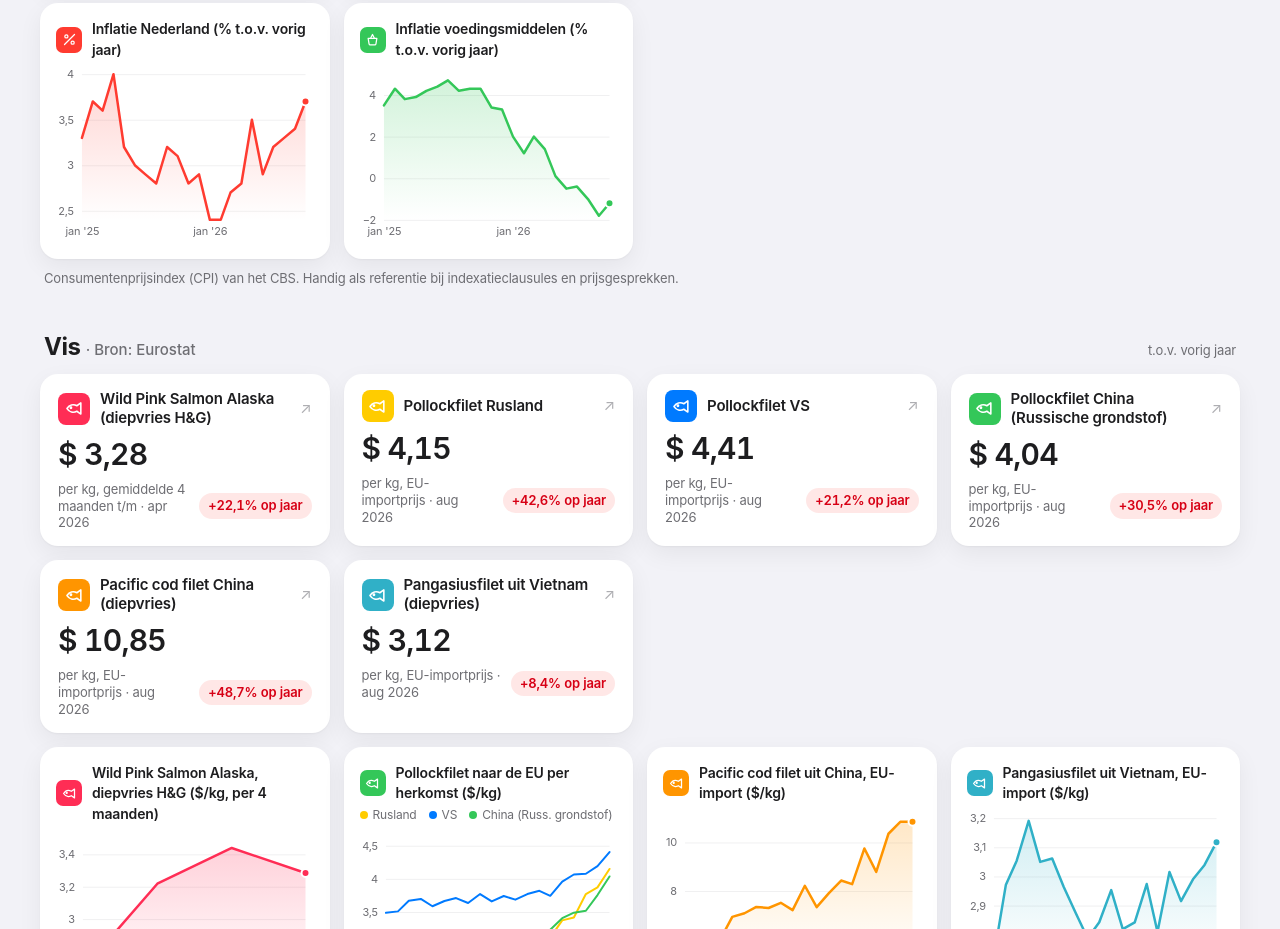
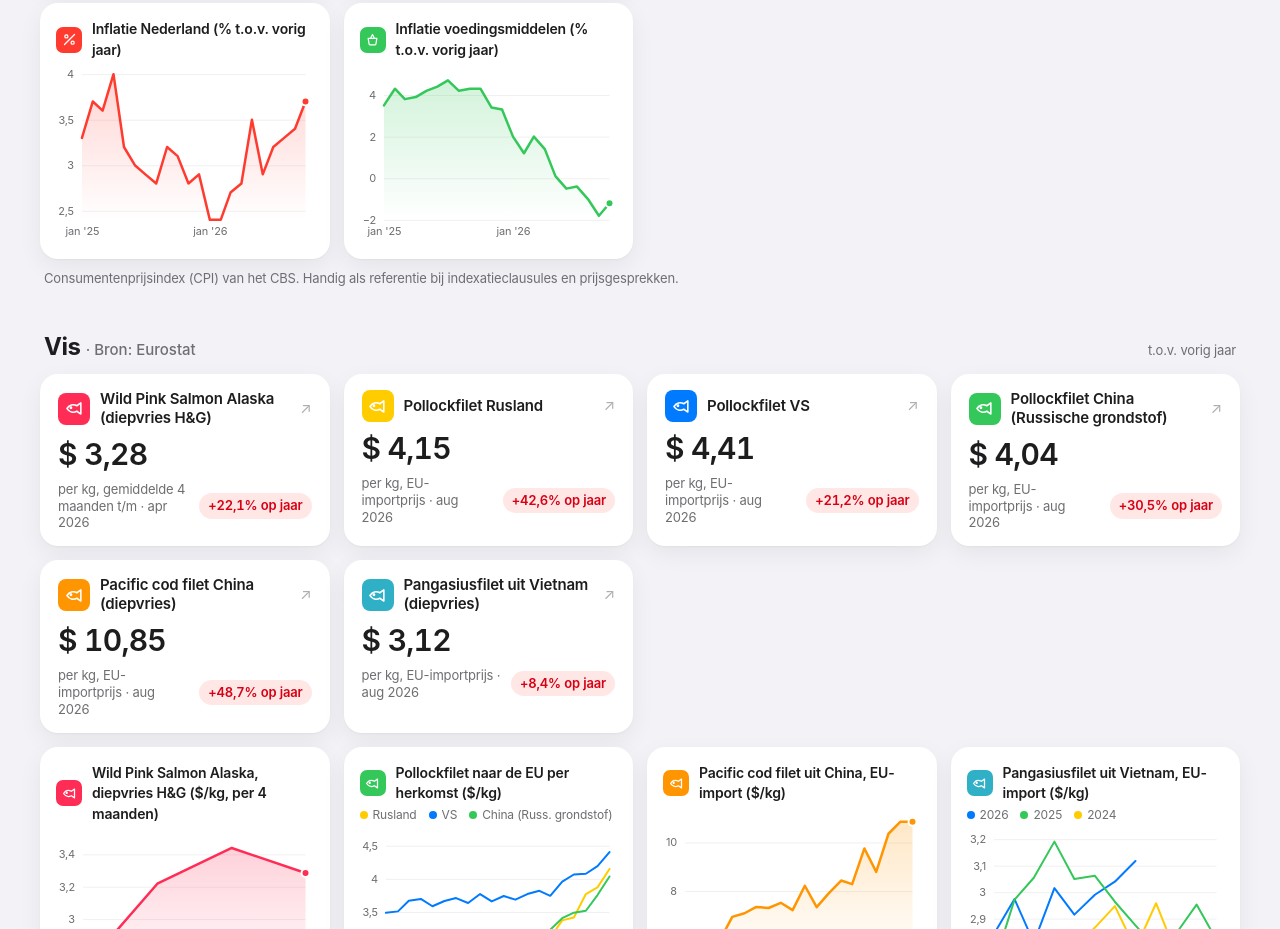
Before and after one commit to grondstoffenmonitor/grondstoffenmonitor.github.io, a plain HTML site: page index.html in a window 1280 px wide. Shown: the part 3272-4201 px from the top of the page. Drawn offline with nearby package versions, Linux system fonts and the light colour scheme.

Commit message:
Pangasius: jaarvergelijking

```diff
--- a/index.html
+++ b/index.html
@@ -266,7 +266,7 @@ function lijn(box, series, opt) {
     .call(d3.axisLeft(y).ticks(nt).tickSize(-(w - m.l - m.r)).tickFormat(fmtTick)).call((g) => g.selectAll('.tick text').attr('x', -8));
   svg.append('g').attr('class', 'as').attr('transform', `translate(0,${h - m.b + 4})`)
     .call(d3.axisBottom(x).ticks(Math.max(2, Math.min(6, Math.floor((w - m.l) / 80)))).tickSize(0)
-      .tickFormat((d) => opt.dag ? `${d.getUTCDate()} ${MND[d.getUTCMonth()]}` : `${MND[d.getUTCMonth()]} '${String(d.getUTCFullYear()).slice(2)}`));
+      .tickFormat((d) => opt.mnd ? MND[d.getUTCMonth()] : opt.dag ? `${d.getUTCDate()} ${MND[d.getUTCMonth()]}` : `${MND[d.getUTCMonth()]} '${String(d.getUTCFullYear()).slice(2)}`));
   const line = d3.line().x((d) => x(parse(d[0]))).y((d) => y(d[1]));
   if (series.length === 1) {
     const id = 'g' + Math.random().toString(36).slice(2);
@@ -294,7 +294,7 @@ function lijn(box, series, opt) {
     regel.attr('x1', cx).attr('x2', cx).style('display', null);
     punt.selectAll('*').remove();
     tip.node().replaceChildren();
-    tip.append('div').attr('class', 't').text(periode(best));
+    tip.append('div').attr('class', 't').text(opt.mnd ? MND[+best.slice(5, 7) - 1] : periode(best));
     series.forEach((s) => {
       const v = s.reeks.find((d) => d[0] === best); if (!v) return;
       punt.append('circle').attr('r', 4).attr('cx', cx).attr('cy', y(v[1])).style('fill', s.kleur).style('stroke', 'var(--card)').attr('stroke-width', 2);
@@ -322,10 +322,15 @@ function teken(data) {
     const kaart = el('div', 'mini');
     const kop = el('div', 'mini-kop'); kop.append(icoon(id), el('span', null, k.titel));
     const g = el('div', 'grafiek'); kaart.append(kop, g); (['diesel', 'benzine'].includes(k.id) ? bk : ['cpi', 'cpi_voeding'].includes(k.id) ? ik : ['zalm', 'pollock', 'kabeljauw', 'pangasius'].includes(k.id) ? vk : klein).appendChild(kaart);
+    if (k.id === 'pangasius' && !k.lijnen) { // jaarvergelijking: per jaar een lijn over jan-dec
+      const jk = {2026: '--blue', 2025: '--green', 2024: '--yellow'};
+      const jaren = [...new Set(k.reeks.map((d) => d[0].slice(0, 4)))].sort().reverse();
+      k = {...k, mnd: true, lijnen: jaren.map((j) => ({naam: j, kleur: jk[j] || '--purple', reeks: k.reeks.filter((d) => d[0].startsWith(j)).map((d) => ['2000' + d[0].slice(4), d[1]])}))};
+    }
     if (k.lijnen) { const lg = el('div', 'mini-leg'); k.lijnen.forEach((l) => { const s = el('span'); const sw = el('span', 'sw'); sw.style.background = `var(${l.kleur})`; s.append(sw, l.naam); lg.appendChild(s); }); kaart.insertBefore(lg, g); }
-    const reeksen = k.lijnen ? k.lijnen.map((l) => ({naam: l.naam, kleur: `var(${l.kleur})`, reeks: vanaf(l.reeks)}))
+    const reeksen = k.lijnen ? k.lijnen.map((l) => ({naam: l.naam, kleur: `var(${l.kleur})`, reeks: k.mnd ? l.reeks : vanaf(l.reeks)}))
       : [{naam: k.titel.split(' (')[0].split(',')[0], kleur: `var(${KLEUR[id] || '--blue'})`, reeks: k.dag ? k.reeks : vanaf(k.reeks)}];
-    lijn(g, reeksen, {h: 180, dag: k.dag, dec: k.id === 'dollar' ? 4 : k.id === 'pollock' ? 2 : k.id.startsWith('cpi') ? 1 : undefined, label: 'Lijngrafiek: ' + k.titel});
+    lijn(g, reeksen, {h: 180, dag: k.dag, mnd: k.mnd, dec: k.id === 'dollar' ? 4 : k.id === 'pollock' ? 2 : k.id.startsWith('cpi') ? 1 : undefined, label: 'Lijngrafiek: ' + k.titel});
   });
   const series = data.eu.map((l, i) => ({naam: l.naam, kleur: kleuren[i % kleuren.length], reeks: vanaf(l.reeks)}));
   const leg = document.getElementById('legenda'); leg.replaceChildren();
```
